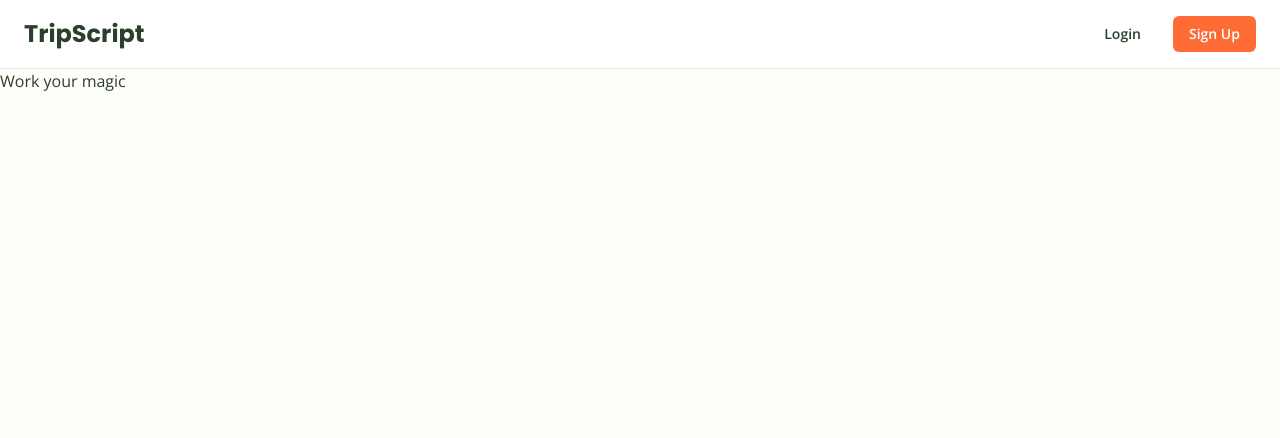
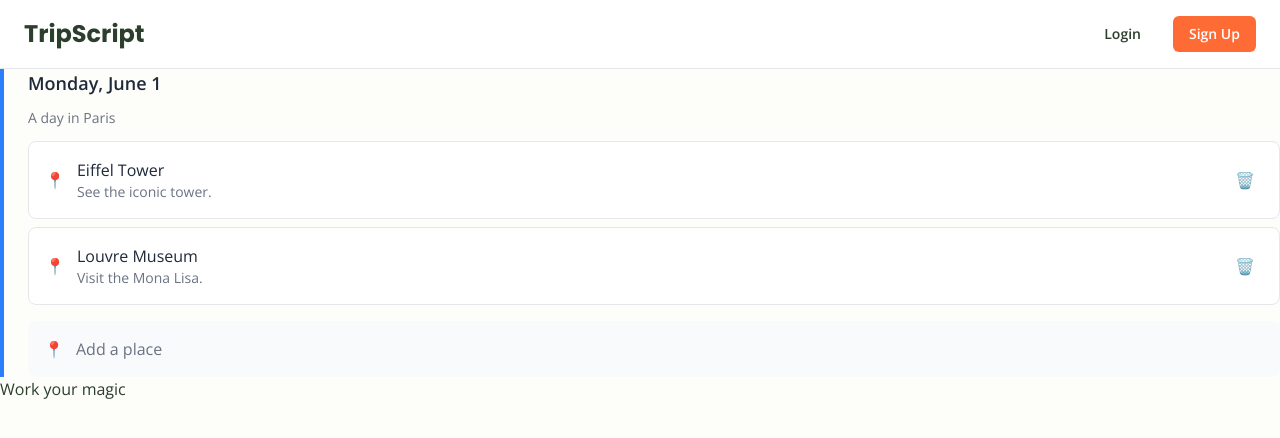
Before and after one commit to adh1rajsingh/trip-script, a Next.js app: page /createtrip in a window 1280 px wide. Shown: the top 438 px of the page. Built offline with nearby package versions, Linux system fonts and the light colour scheme; no server answers.

Commit message:
commit before the refactor;added Itinerarycard comp.

```diff
--- a/src/app/(app)/(trips)/createtrip/page.tsx
+++ b/src/app/(app)/(trips)/createtrip/page.tsx
@@ -1,8 +1,19 @@
+"use client";
 
+import ItineraryDate from "@/components/ItineraryDate";
+import { useState } from "react";
 
-export default function Trips(){
-
-    return(
-        <h1>Work your magic</h1>
-    )
+export default function CreateTrip() {
+  const [destination, setDestination] = useState("Paris");
+  return (
+    <>
+      <ItineraryDate
+        date={new Date()}
+        dayName="Monday"
+        month="June"
+        dayNumber={1}
+      />
+      <h1>Work your magic</h1>
+    </>
+  );
 }
--- a/src/app/(app)/(trips)/newtrip/page.tsx
+++ b/src/app/(app)/(trips)/newtrip/page.tsx
@@ -2,7 +2,7 @@ import { auth } from '@clerk/nextjs/server'
 import { redirect } from 'next/navigation'
 import { createTrip } from '@/app/actions/trip-actions'
 
-export default async function CreateTrip() {
+export default async function NewTrip() {
     const { userId } = await auth()
 
     if(!userId){
--- a/src/app/actions/trip-actions.ts
+++ b/src/app/actions/trip-actions.ts
@@ -39,7 +39,7 @@ export async function createTrip(formData: FormData) {
       destination,
       startDate: startDate ? new Date(startDate) : null,
       endDate: endDate ? new Date(endDate) : null,
-    }).returning(); // Add .returning() to get the inserted record
+    }).returning();
 
     console.log('Trip created successfully:', newTrip);
 
@@ -48,5 +48,5 @@ export async function createTrip(formData: FormData) {
     throw new Error('Failed to create trip');
   }
 
-  redirect('/createtrip'); // Move redirect outside try-catch
+  redirect('/createtrip');
 }
--- /dev/null
+++ b/src/components/ItineraryDate.tsx
@@ -0,0 +1,70 @@
+interface ItineraryDateProps {
+  date: Date;
+  dayName: string;
+  month: string;
+  dayNumber: number;
+}
+
+const subheading = "A day in Paris";
+
+const places = [
+  { id: "1", name: "Eiffel Tower", description: "See the iconic tower." },
+  { id: "2", name: "Louvre Museum", description: "Visit the Mona Lisa." },
+];
+
+export default function ItineraryDate(props: ItineraryDateProps) {
+  return (
+    <div className="border-l-4 border-blue-500 pl-6">
+      <div className="flex items-center justify-between mb-2">
+        <h3 className="text-lg font-semibold text-gray-800">
+          {props.dayName}, {props.month} {props.dayNumber}
+        </h3>
+        <div className="flex items-center gap-2"></div>
+      </div>
+      <div className="mb-3">
+        <input
+          type="text"
+          placeholder="Add subheading"
+          defaultValue={subheading}
+          readOnly
+          className="text-gray-500 text-sm bg-transparent border-none outline-none placeholder-gray-400 w-full"
+        />
+      </div>
+      <div className="space-y-2 mb-4">
+        {places.map((place) => (
+          <div
+            key={place.id}
+            className="bg-white border border-gray-200 rounded-lg p-4 flex items-center justify-between"
+          >
+            <div className="flex items-center gap-3">
+              <span className="text-blue-500">📍</span>
+              <div>
+                <span className="text-gray-800 font-medium">{place.name}</span>
+                {place.description && (
+                  <p className="text-gray-500 text-sm">{place.description}</p>
+                )}
+              </div>
+            </div>
+            <div className="flex items-center gap-2">
+              <button
+                type="button"
+                className="p-2 hover:bg-red-50 rounded text-red-400"
+                title="Delete place"
+              >
+                🗑️
+              </button>
+            </div>
+          </div>
+        ))}
+      </div>
+      <div className="bg-gray-50 rounded-lg p-4 flex items-center justify-between cursor-pointer hover:bg-gray-100 transition-colors">
+        <div className="flex items-center gap-3">
+          <span className="text-gray-400">📍</span>
+          <span className="text-gray-500">Add a place</span>
+        </div>
+        <div className="flex items-center gap-2">
+        </div>
+      </div>
+    </div>
+  );
+}
```
Also changed, not shown: 1 other file (tests, documents, lock files or other folders).
